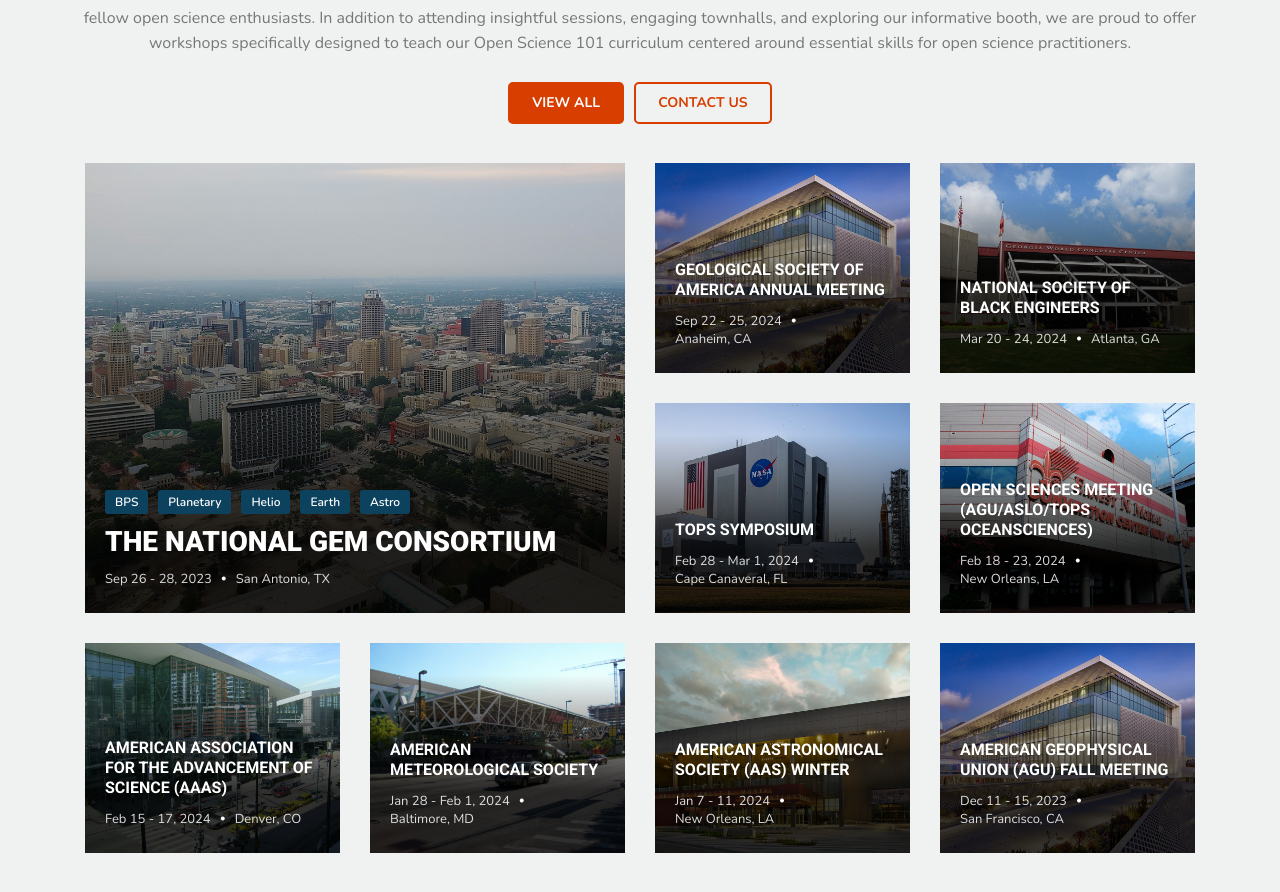
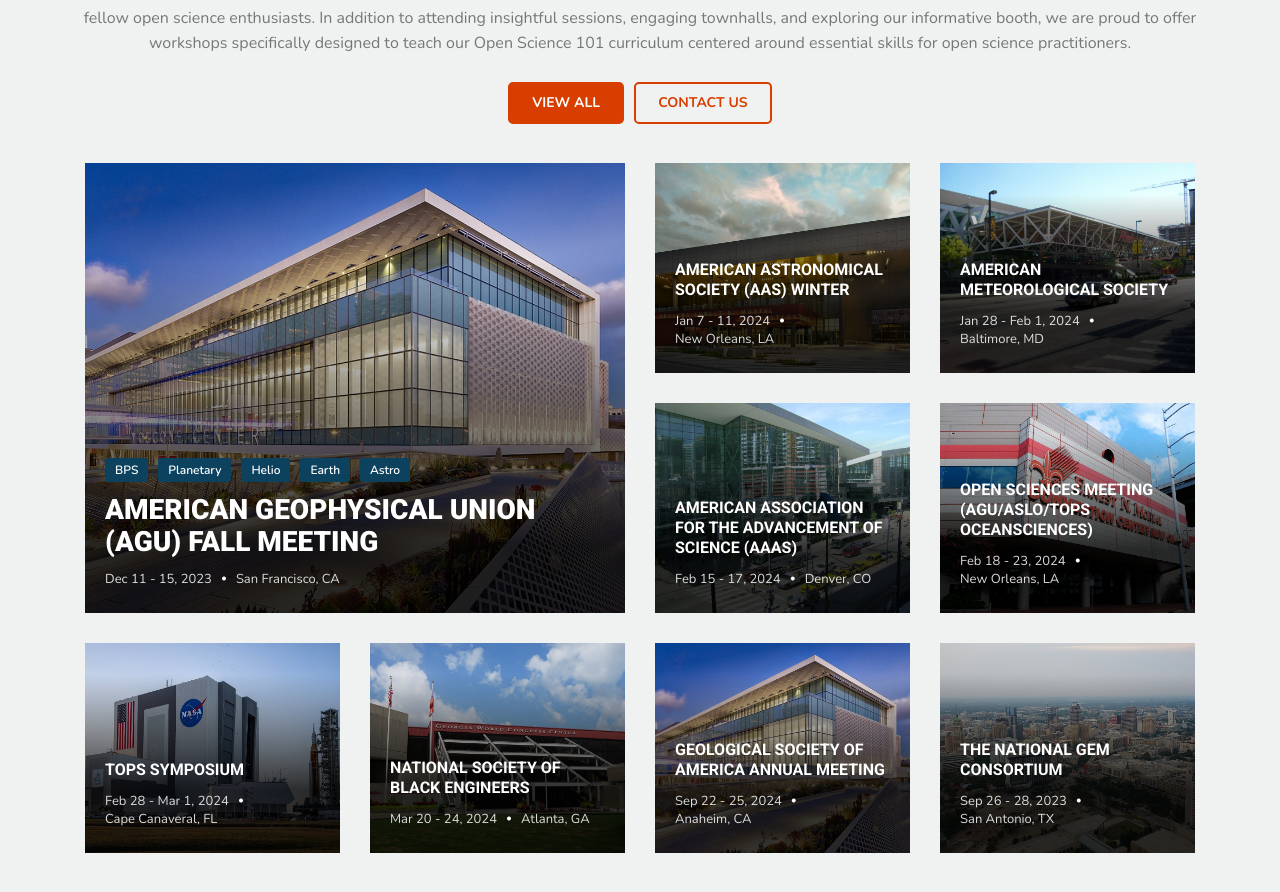
Before and after one commit to bressler1995/TOPS-Website-Front-End, a Jekyll site: the page built from index.md, in a window 1280 px wide and 900 px high, scrolled down 4398 px. Shown: the top 892 px of the window. Built offline with Jekyll 4.4.1, drawn with Linux system fonts in a browser that asks for light colours.

Commit message:
Try to alter order of events

```diff
--- a/_includes/home/events.html
+++ b/_includes/home/events.html
@@ -13,7 +13,8 @@
         </div>
         <div class="row mt-5 mt-md-4">
             <div class="tops_events_tiles">
-				{% for event in site.events limit:9 %}
+				{% assign sorted = site.events | sort: 'date' | reverse %}
+				{% for event in sorted limit:9 %}
 					{% if forloop.index == 1 %}
 					<div class="tops_events_tile tops_events_tile_larger">
 						<a href="{{ event.url | absolute_url }}">
```
